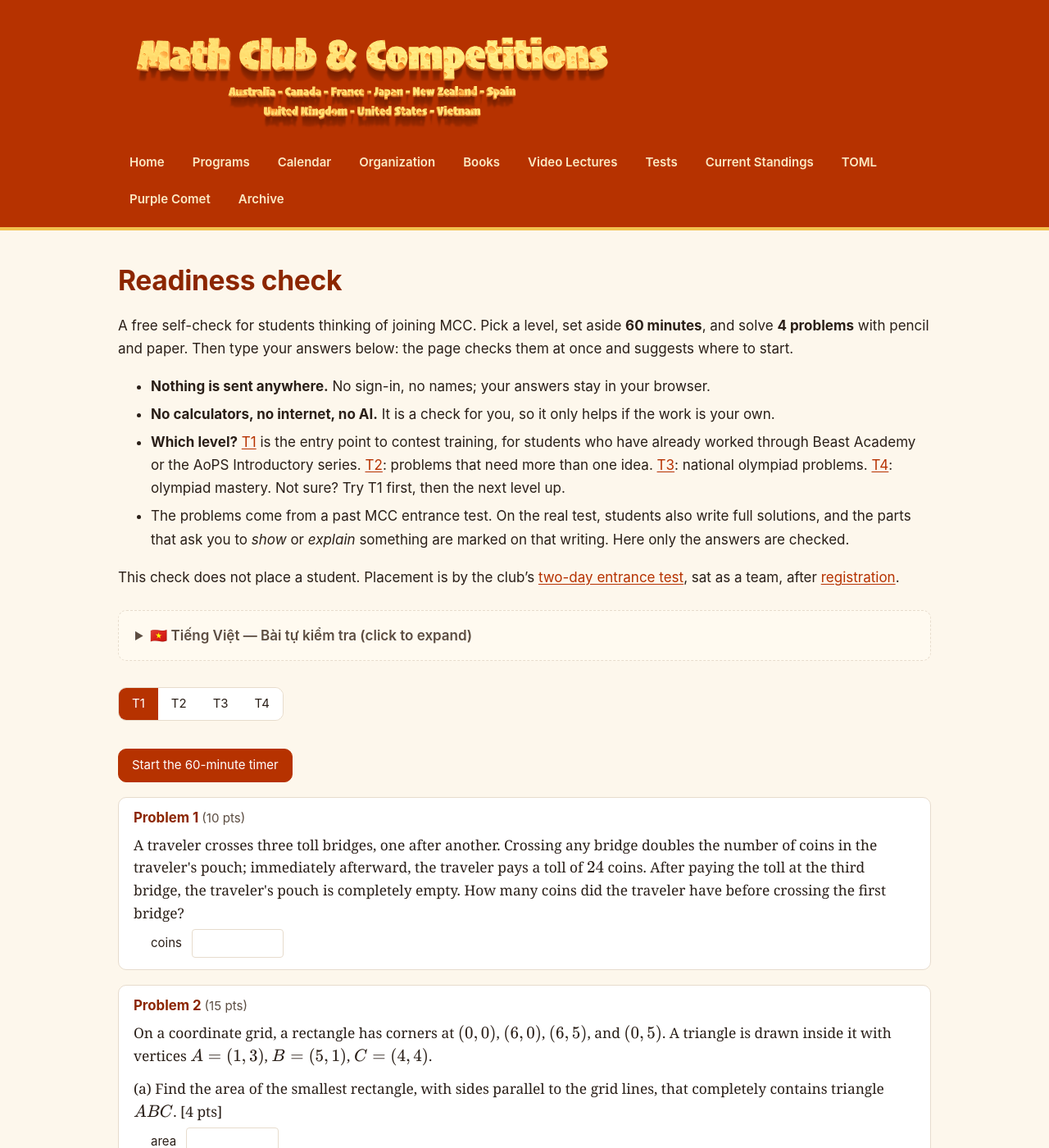
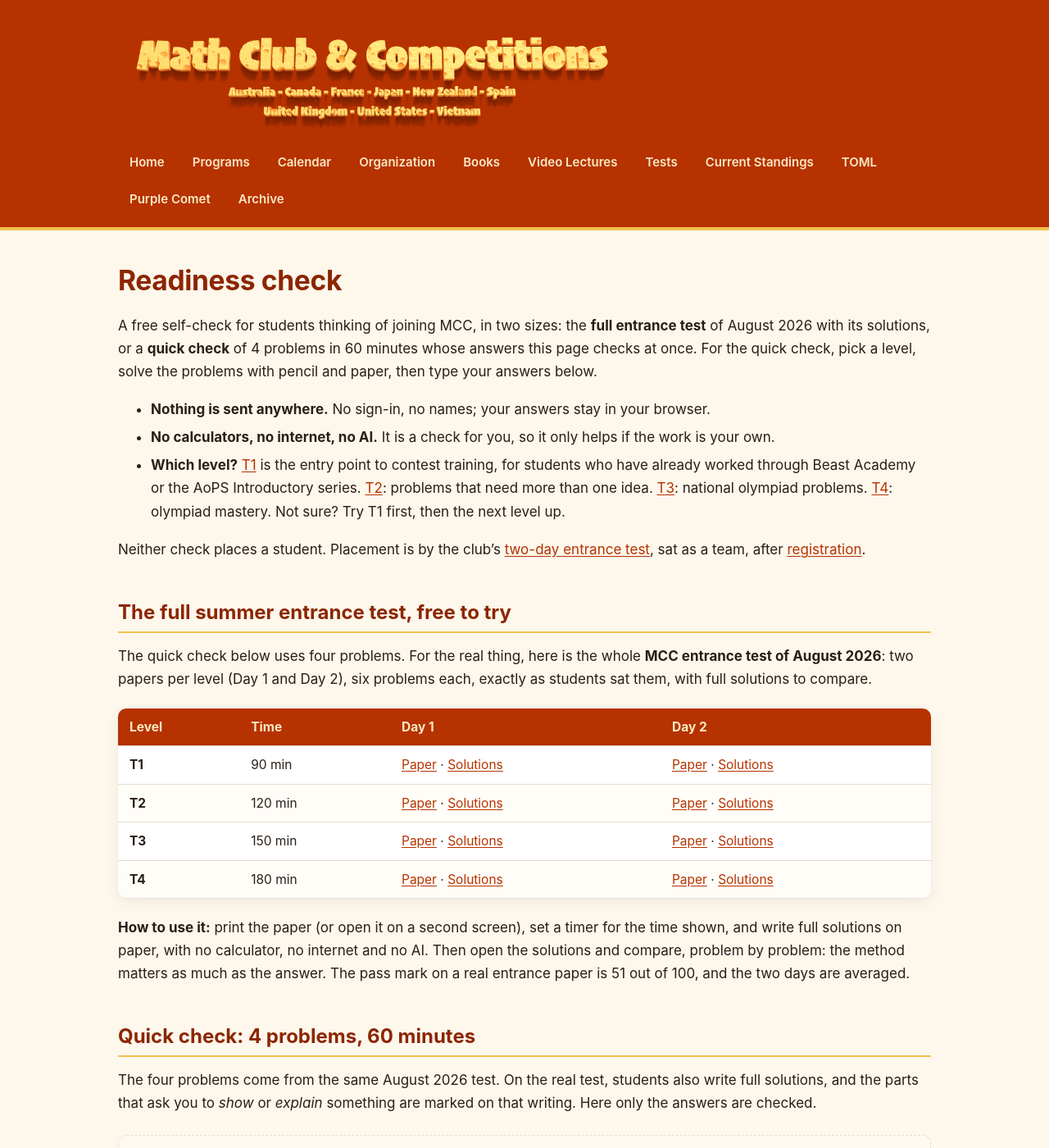
Before and after one commit to nghia71/nghia71.github.io, a Jekyll site: the page built from readiness.md, in a window 1280 px wide and 1400 px high. Shown: the whole window at 82% size. Built offline with Jekyll 4.4.1, drawn with Linux system fonts in a browser that asks for light colours.

Commit message:
Readiness check: full summer entrance test with solutions, plus 4-problem quick check; semester exam 12-13 Dec; Calendar page

```diff
--- a/readiness.md
+++ b/readiness.md
@@ -28,14 +28,30 @@ title: Readiness check
 
 # Readiness check
 
-A free self-check for students thinking of joining MCC. Pick a level, set aside **60 minutes**, and solve **4 problems** with pencil and paper. Then type your answers below: the page checks them at once and suggests where to start.
+A free self-check for students thinking of joining MCC, in two sizes: the **full entrance test** of August 2026 with its solutions, or a **quick check** of 4 problems in 60 minutes whose answers this page checks at once. For the quick check, pick a level, solve the problems with pencil and paper, then type your answers below.
 
 * **Nothing is sent anywhere.** No sign-in, no names; your answers stay in your browser.
 * **No calculators, no internet, no AI.** It is a check for you, so it only helps if the work is your own.
 * **Which level?** [T1](./t1.md) is the entry point to contest training, for students who have already worked through Beast Academy or the AoPS Introductory series. [T2](./t2.md): problems that need more than one idea. [T3](./t3.md): national olympiad problems. [T4](./t4.md): olympiad mastery. Not sure? Try T1 first, then the next level up.
-* The problems come from a past MCC entrance test. On the real test, students also write full solutions, and the parts that ask you to *show* or *explain* something are marked on that writing. Here only the answers are checked.
 
-This check does not place a student. Placement is by the club's [two-day entrance test](./programs.md#entrance-and-reassessment), sat as a team, after [registration](./register.md).
+Neither check places a student. Placement is by the club's [two-day entrance test](./programs.md#entrance-and-reassessment), sat as a team, after [registration](./register.md).
+
+## The full summer entrance test, free to try
+
+The quick check below uses four problems. For the real thing, here is the whole **MCC entrance test of August 2026**: two papers per level (Day 1 and Day 2), six problems each, exactly as students sat them, with full solutions to compare.
+
+| Level | Time | Day 1 | Day 2 |
+|---|---|---|---|
+| **T1** | 90 min | [Paper](./assets/papers/summer-2026/MCC-Summer-2026-T1-Day1.pdf) · [Solutions](./assets/papers/summer-2026/MCC-Summer-2026-T1-Day1-Solutions.pdf) | [Paper](./assets/papers/summer-2026/MCC-Summer-2026-T1-Day2.pdf) · [Solutions](./assets/papers/summer-2026/MCC-Summer-2026-T1-Day2-Solutions.pdf) |
+| **T2** | 120 min | [Paper](./assets/papers/summer-2026/MCC-Summer-2026-T2-Day1.pdf) · [Solutions](./assets/papers/summer-2026/MCC-Summer-2026-T2-Day1-Solutions.pdf) | [Paper](./assets/papers/summer-2026/MCC-Summer-2026-T2-Day2.pdf) · [Solutions](./assets/papers/summer-2026/MCC-Summer-2026-T2-Day2-Solutions.pdf) |
+| **T3** | 150 min | [Paper](./assets/papers/summer-2026/MCC-Summer-2026-T3-Day1.pdf) · [Solutions](./assets/papers/summer-2026/MCC-Summer-2026-T3-Day1-Solutions.pdf) | [Paper](./assets/papers/summer-2026/MCC-Summer-2026-T3-Day2.pdf) · [Solutions](./assets/papers/summer-2026/MCC-Summer-2026-T3-Day2-Solutions.pdf) |
+| **T4** | 180 min | [Paper](./assets/papers/summer-2026/MCC-Summer-2026-T4-Day1.pdf) · [Solutions](./assets/papers/summer-2026/MCC-Summer-2026-T4-Day1-Solutions.pdf) | [Paper](./assets/papers/summer-2026/MCC-Summer-2026-T4-Day2.pdf) · [Solutions](./assets/papers/summer-2026/MCC-Summer-2026-T4-Day2-Solutions.pdf) |
+
+**How to use it:** print the paper (or open it on a second screen), set a timer for the time shown, and write full solutions on paper, with no calculator, no internet and no AI. Then open the solutions and compare, problem by problem: the method matters as much as the answer. The pass mark on a real entrance paper is 51 out of 100, and the two days are averaged.
+
+## Quick check: 4 problems, 60 minutes
+
+The four problems come from the same August 2026 test. On the real test, students also write full solutions, and the parts that ask you to *show* or *explain* something are marked on that writing. Here only the answers are checked.
 
 <details class="vn" markdown="1">
 <summary>🇻🇳 Tiếng Việt — Bài tự kiểm tra (click to expand)</summary>
@@ -46,6 +62,17 @@ Bài tự kiểm tra miễn phí cho các em muốn tham gia MCC. Chọn một l
 * **Không dùng máy tính bỏ túi, internet hay AI.** Bài này để các em tự biết mình, nên chỉ có ích khi các em tự làm.
 * **Chọn level nào?** [T1](./t1.md) là bước đầu vào luyện toán thi đấu, cho các em đã học qua Beast Academy hoặc bộ AoPS Introductory. [T2](./t2.md): các bài cần kết hợp nhiều ý. [T3](./t3.md): bài thi olympic cấp quốc gia. [T4](./t4.md): thành thạo toán olympic. Chưa chắc? Thử T1 trước, rồi đến level cao hơn.
 * Các bài lấy từ một đề thi đầu vào cũ của MCC. Trong bài thi thật, học sinh còn phải viết lời giải đầy đủ, và các câu yêu cầu *chứng minh* hay *giải thích* được chấm trên bài viết đó. Ở đây chỉ kiểm tra đáp số.
+
+**Toàn bộ bài thi đầu vào mùa hè, miễn phí.** Ngoài bài tự kiểm tra nhanh 4 bài, đây là toàn bộ **đề thi đầu vào MCC tháng 8/2026**: mỗi level hai đề (Ngày 1 và Ngày 2), mỗi đề 6 bài, đúng như học sinh đã thi, kèm lời giải đầy đủ để so sánh.
+
+| Level | Thời gian | Ngày 1 | Ngày 2 |
+|---|---|---|---|
+| **T1** | 90 phút | [Đề](./assets/papers/summer-2026/MCC-Summer-2026-T1-Day1.pdf) · [Lời giải](./assets/papers/summer-2026/MCC-Summer-2026-T1-Day1-Solutions.pdf) | [Đề](./assets/papers/summer-2026/MCC-Summer-2026-T1-Day2.pdf) · [Lời giải](./assets/papers/summer-2026/MCC-Summer-2026-T1-Day2-Solutions.pdf) |
+| **T2** | 120 phút | [Đề](./assets/papers/summer-2026/MCC-Summer-2026-T2-Day1.pdf) · [Lời giải](./assets/papers/summer-2026/MCC-Summer-2026-T2-Day1-Solutions.pdf) | [Đề](./assets/papers/summer-2026/MCC-Summer-2026-T2-Day2.pdf) · [Lời giải](./assets/papers/summer-2026/MCC-Summer-2026-T2-Day2-Solutions.pdf) |
+| **T3** | 150 phút | [Đề](./assets/papers/summer-2026/MCC-Summer-2026-T3-Day1.pdf) · [Lời giải](./assets/papers/summer-2026/MCC-Summer-2026-T3-Day1-Solutions.pdf) | [Đề](./assets/papers/summer-2026/MCC-Summer-2026-T3-Day2.pdf) · [Lời giải](./assets/papers/summer-2026/MCC-Summer-2026-T3-Day2-Solutions.pdf) |
+| **T4** | 180 phút | [Đề](./assets/papers/summer-2026/MCC-Summer-2026-T4-Day1.pdf) · [Lời giải](./assets/papers/summer-2026/MCC-Summer-2026-T4-Day1-Solutions.pdf) | [Đề](./assets/papers/summer-2026/MCC-Summer-2026-T4-Day2.pdf) · [Lời giải](./assets/papers/summer-2026/MCC-Summer-2026-T4-Day2-Solutions.pdf) |
+
+**Cách dùng:** in đề (hoặc mở trên màn hình thứ hai), bấm giờ theo thời gian ghi trong bảng, và viết lời giải đầy đủ ra giấy, không dùng máy tính bỏ túi, internet hay AI. Sau đó mở lời giải và so sánh từng bài: cách làm quan trọng không kém đáp số. Điểm đạt của một đề thi đầu vào thật là 51/100, và điểm hai ngày được lấy trung bình.
 
 Bài này không dùng để xếp lớp. Việc xếp level dựa trên [bài thi đầu vào hai ngày](./programs.md#entrance-and-reassessment), làm theo đội, sau khi [đăng ký](./register.md).
 
```
Also changed, not shown: 16 other files.
